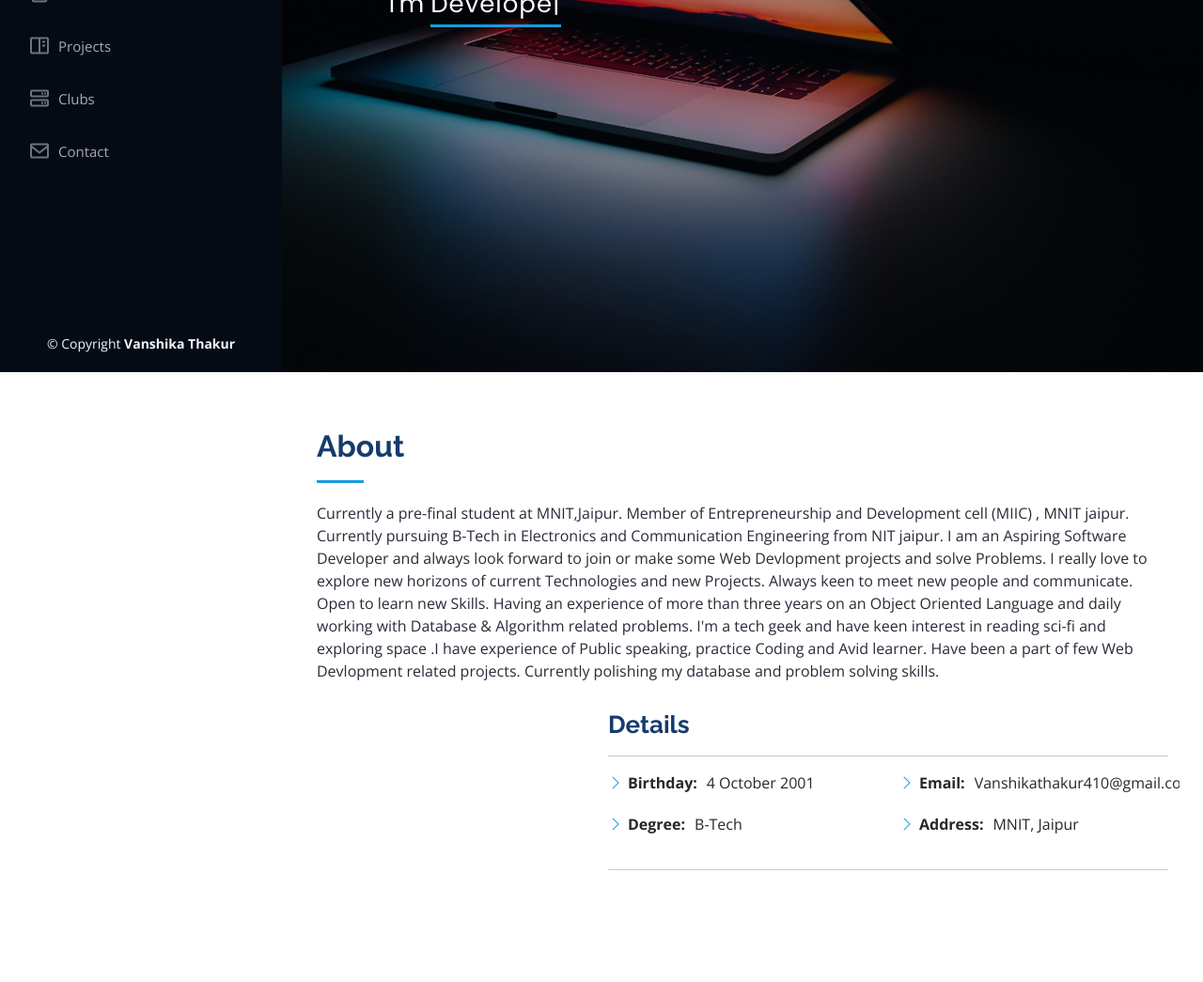
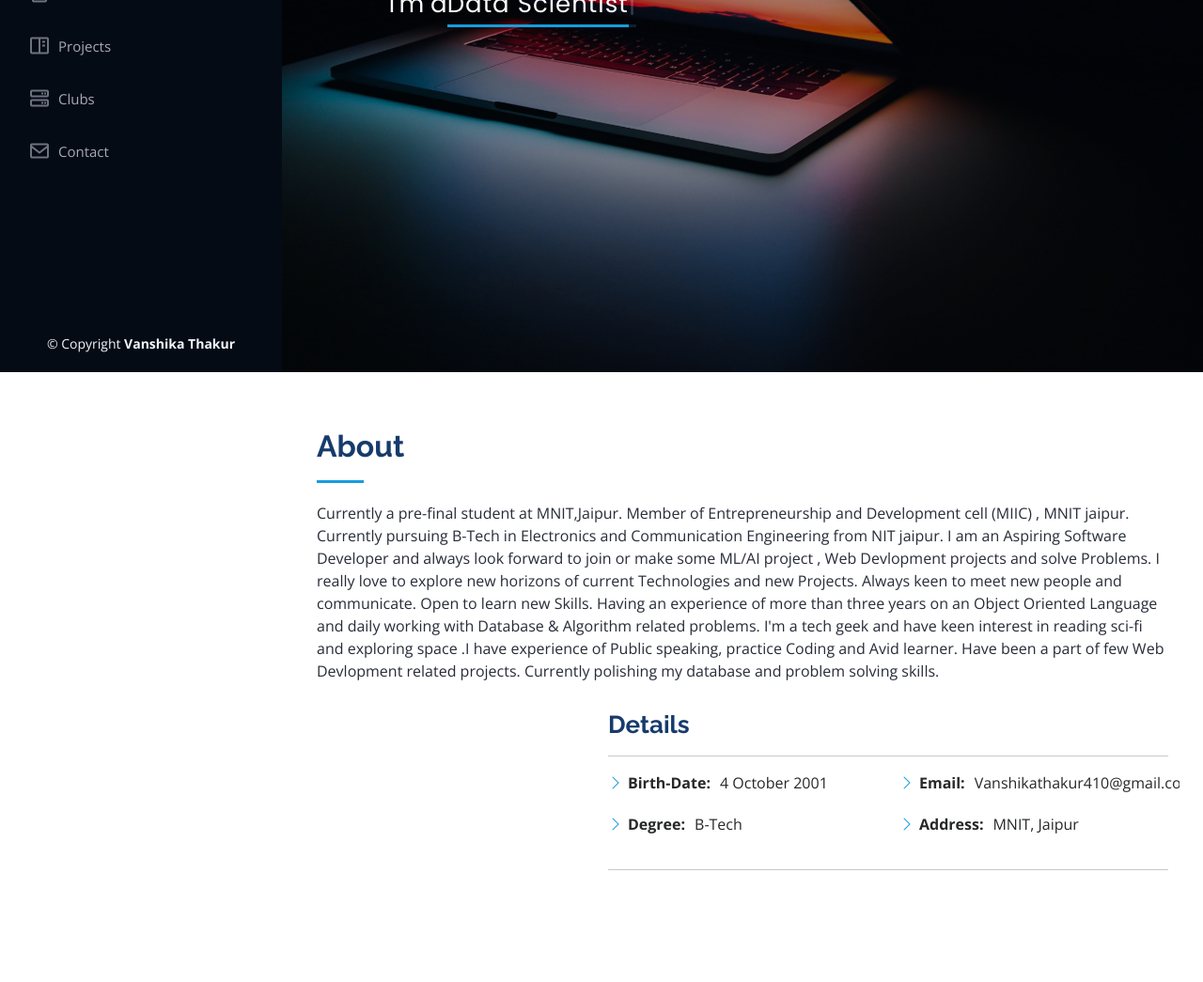
Before and after one commit to Vanshikathakur4/portfolio, a plain HTML site: page index.html in a window 1280 px wide. Shown: the part 404-1449 px from the top of the page at 94% size. Drawn offline with nearby package versions, Linux system fonts and the light colour scheme.

Commit message:
Update index.html

```diff
--- a/index.html
+++ b/index.html
@@ -73,7 +73,7 @@
   <section id="hero" class="d-flex flex-column justify-content-center align-items-center">
     <div class="hero-container" data-aos="fade-in">
       <h1>Vanshika Thakur</h1>
-      <p>I'm <span class="typed" data-typed-items="Student, Developer, Tech-Geek"></span></p>
+      <p>I'm a<span class="typed" data-typed-items="Student, Data Scientist, Tech-Geek"></span></p>
     </div>
   </section><!-- End Hero -->
 
@@ -85,7 +85,7 @@
 
         <div class="section-title">
           <h2>About</h2>
-          <p >Currently a pre-final student at MNIT,Jaipur. Member of Entrepreneurship and Development cell (MIIC) , MNIT jaipur. Currently pursuing B-Tech in Electronics and Communication Engineering from NIT jaipur.  I am an Aspiring Software Developer and always look forward to join or make some Web Devlopment projects and solve Problems. I really love to explore new horizons of current Technologies and new Projects. Always keen to meet new people and communicate. Open to learn new Skills.
+          <p >Currently a pre-final student at MNIT,Jaipur. Member of Entrepreneurship and Development cell (MIIC) , MNIT jaipur. Currently pursuing B-Tech in Electronics and Communication Engineering from NIT jaipur.  I am an Aspiring Software Developer and always look forward to join or make some ML/AI project , Web Devlopment projects and solve Problems. I really love to explore new horizons of current Technologies and new Projects. Always keen to meet new people and communicate. Open to learn new Skills.
           Having an experience of more than three years on an Object Oriented Language and daily working with Database & Algorithm related problems. I'm a tech geek and have keen interest in reading sci-fi and exploring space .I have experience of Public speaking, practice Coding and Avid learner. Have been a part of few Web Devlopment related projects. Currently polishing my database and problem solving skills.</p>
         </div>
 
@@ -101,7 +101,7 @@
             <div class="row">
               <div class="col-lg-6">
                 <ul>
-                  <li><i class="bi bi-chevron-right"></i> <strong>Birthday:</strong> <span>4 October 2001</span></li>
+                  <li><i class="bi bi-chevron-right"></i> <strong>Birth-Date:</strong> <span>4 October 2001</span></li>
 <!--                  <li><i class="bi bi-chevron-right"></i> <strong>Website:</strong> <span>www.example.com</span></li>-->
 <!--                  <li><i class="bi bi-chevron-right"></i> <strong>Phone:</strong> <span>+91 8839807972</span></li>-->
 <li><i class="bi bi-chevron-right"></i> <strong>Degree:</strong> <span>B-Tech</span></li>
```
